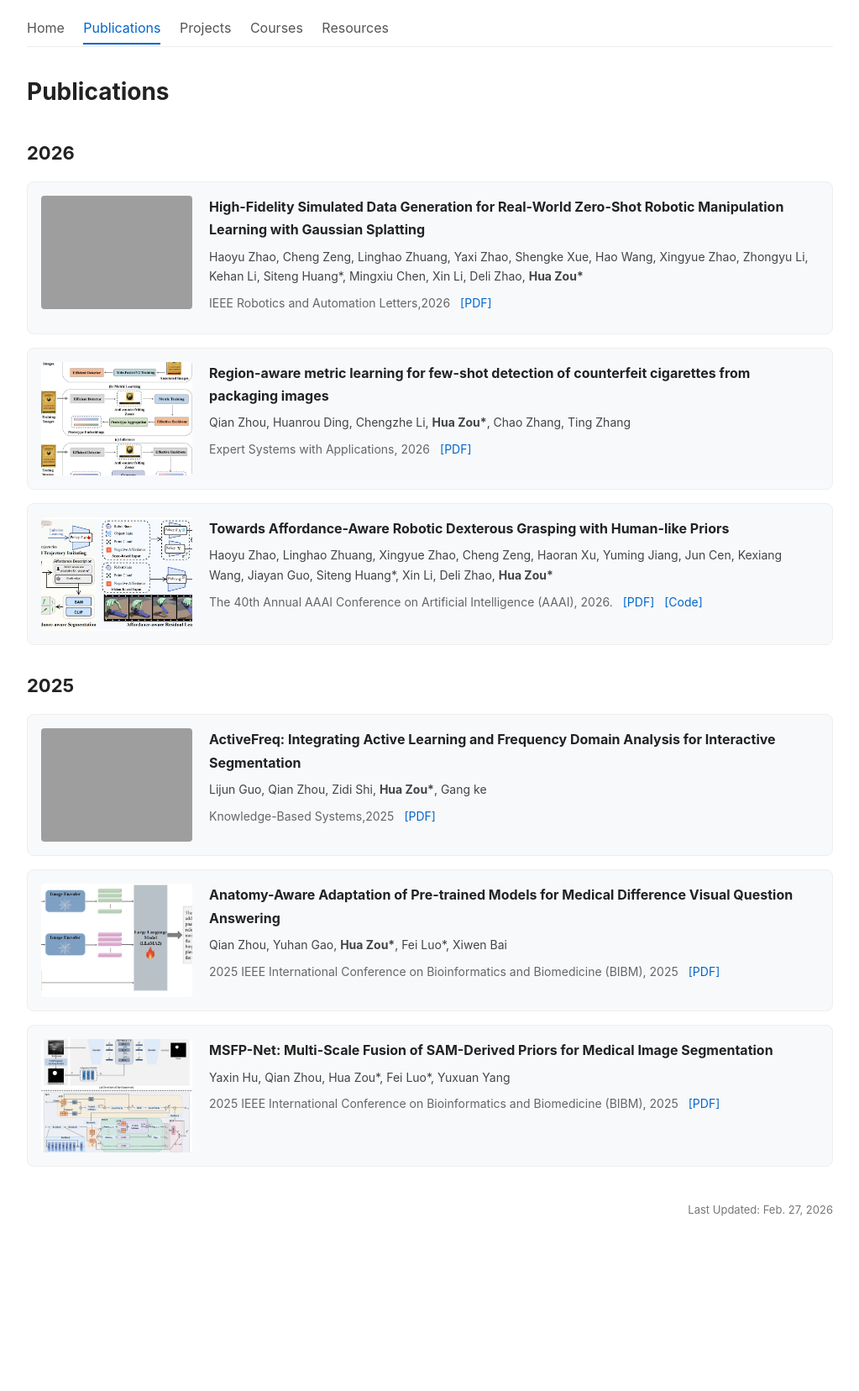
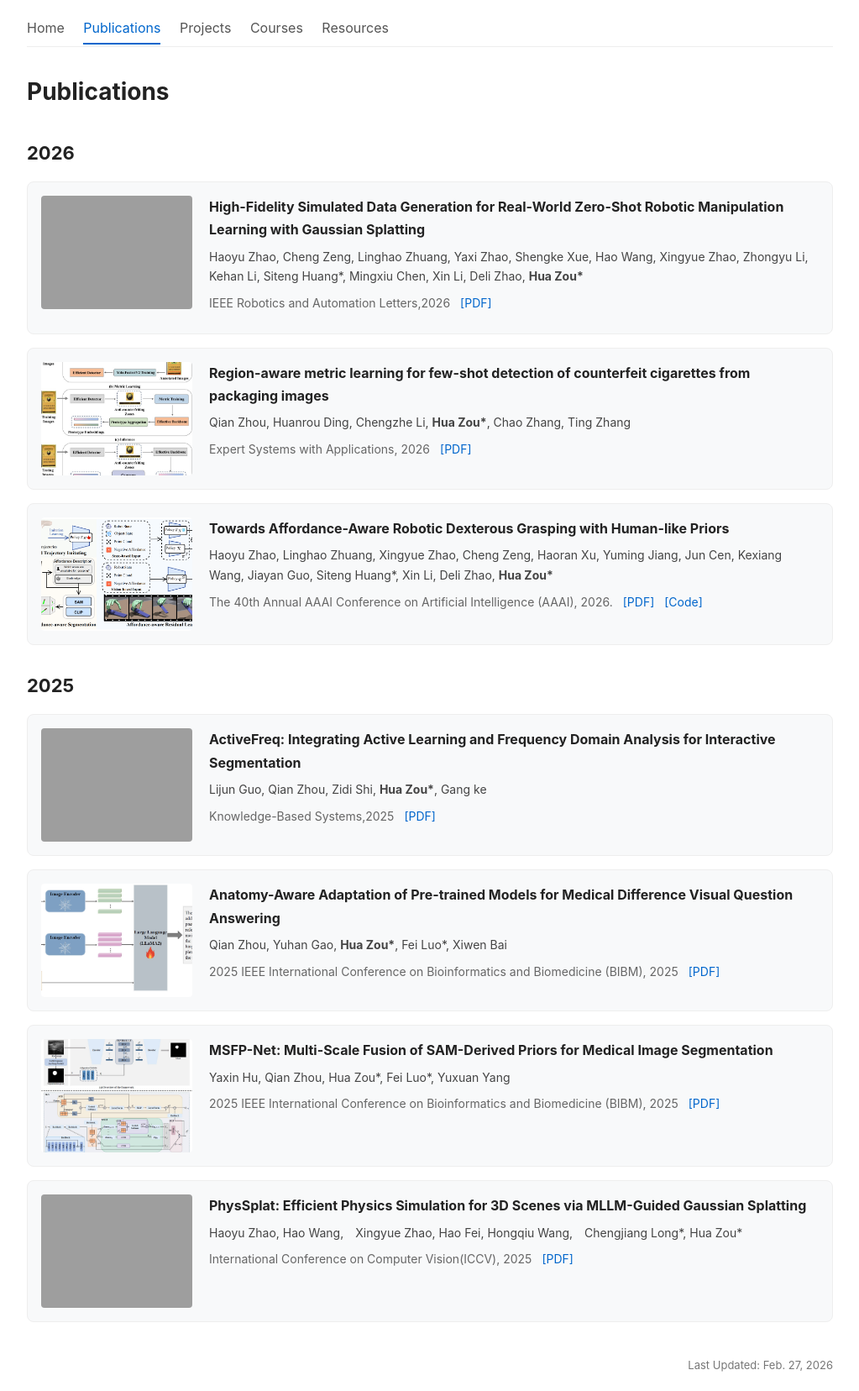
Before and after one commit to zouhuawhu/zouhuawhu.github.io, a Jekyll site: the page built from Publications/publications.html, in a window 1280 px wide. Shown: the whole page at 84% size, without its empty margins (128-1151 px from the left). Built offline with Jekyll 4.4.1, drawn with Linux system fonts in a browser that asks for light colours; before the commit the page ends 1471 px from its top, so only the background shows below that.

Commit message:
Update _config.yml

```diff
--- a/_config.yml
+++ b/_config.yml
@@ -128,6 +128,14 @@ publications:
       paper: "https://ieeexplore.ieee.org/abstract/document/11356508"
     thumb: "/assets/bibm2025_02.jpg"
 
+  - title: "PhysSplat: Efficient Physics Simulation for 3D Scenes via MLLM-Guided Gaussian Splatting"
+    authors: "Haoyu Zhao, Hao Wang, Xingyue Zhao, Hao Fei, Hongqiu Wang, Chengjiang Long*, Hua Zou*"
+    venue: "International Conference on Computer Vision(ICCV), 2025"
+    year: 2025
+    links:
+      paper: "https://openaccess.thecvf.com/content/ICCV2025/papers/Zhao_PhysSplat_Efficient_Physics_Simulation_for_3D_Scenes_via_MLLM-Guided_Gaussian_ICCV_2025_paper.pdf"
+    thumb: "/assets/iccv2025.jpg"
+
 
 # ========== 项目列表配置（英文版本） ==========
 projects:
```
